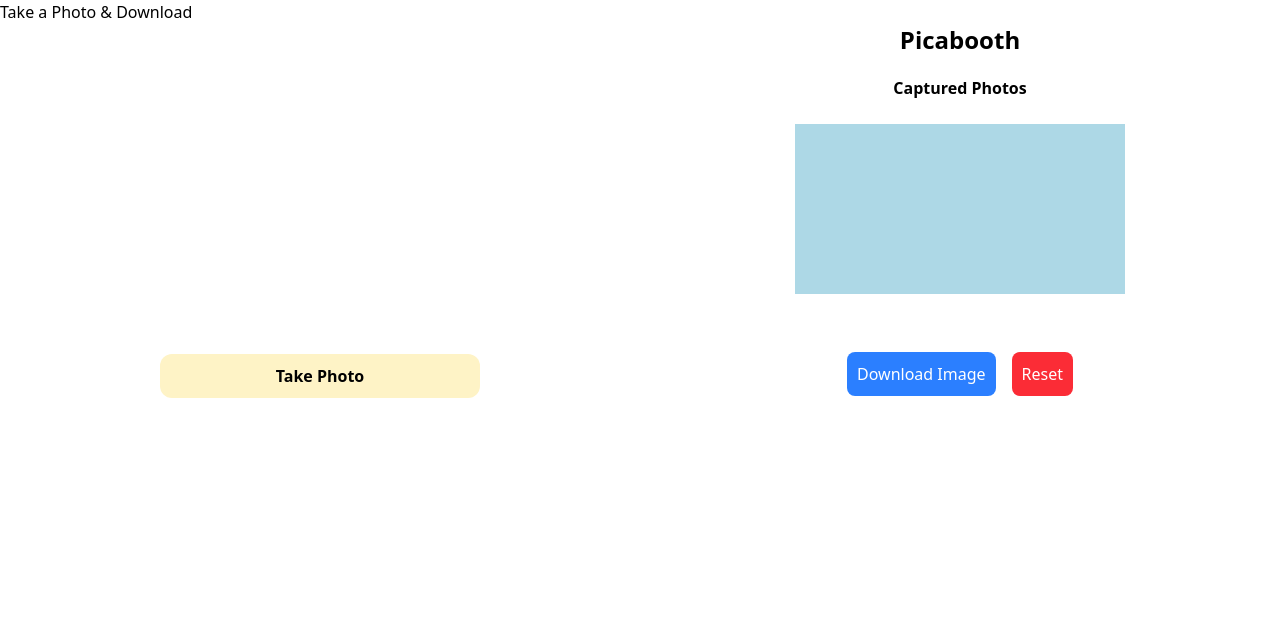
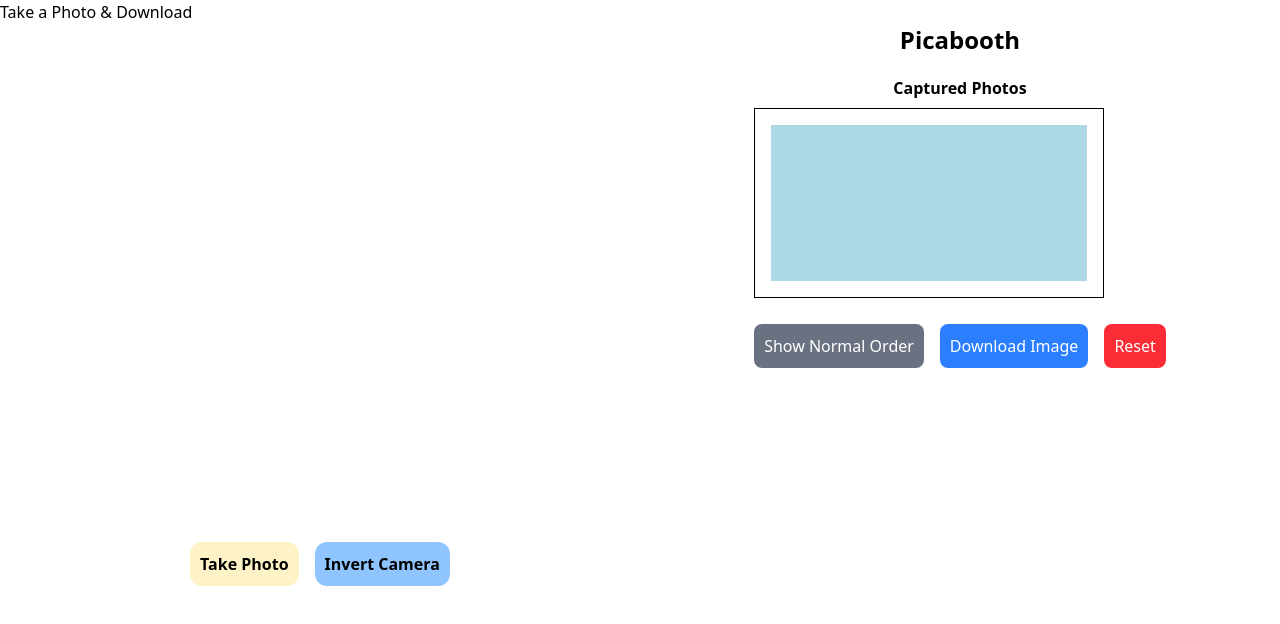
Before and after one commit to JcFaderanga/photobooth, a Next.js app: page / in a window 1280 px wide. Both pictures are taken after a click on the button "Take Photo". Shown: the top 624 px of the page. Built offline with nearby package versions, Linux system fonts and the light colour scheme; no server answers.

Commit message:
modifyed

```diff
--- a/src/components/camera.jsx
+++ b/src/components/camera.jsx
@@ -1,98 +1,99 @@
-import React,{ useCallback, useEffect, useRef, useState } from "react";
+import React, { useCallback, useEffect, useRef, useState } from "react";
 import { useGallery } from "@/context/galleryContext";
-import { StartCamera } from "@/utils";
 
-const Camera =()=> {
+const Camera = () => {
     const videoRef = useRef(null);
     const canvasRef = useRef(null);
-  const { gallery, setGallery, photo, setPhoto} = useGallery();
- console.log('this is use Ref',canvasRef.current)
+    const { gallery, setGallery } = useGallery();
+    const [isInverted, setIsInverted] = useState(false);
 
     useEffect(() => {
-    // Load saved photos from localStorage on page load
         const savedPhotos = JSON.parse(localStorage.getItem("photoGallery")) || [];
         setGallery(savedPhotos);
     }, []);
 
     const startCamera = async () => {
         try {
-      const stream = await navigator.mediaDevices.getUserMedia({ video: true });
-      if (videoRef?.current) {
+            const stream = await navigator.mediaDevices.getUserMedia({
+                video: {
+                    width: { ideal: 1920 },
+                    height: { ideal: 1080 },
+                    facingMode: "user",
+                },
+            });
+            if (videoRef.current) {
                 videoRef.current.srcObject = stream;
             }
-         setPhoto(null);
         } catch (error) {
             console.error("Error accessing camera:", error);
             alert("Could not access camera. Please check permissions.");
         }
     };
 
+    useEffect(() => {
         startCamera();
+    }, []);
 
     const takePhoto = useCallback(() => {
       const canvas = canvasRef.current;
       const video = videoRef.current;
       if (!canvas || !video) return;
 
-    // Get video dimensions
       const videoWidth = video.videoWidth;
       const videoHeight = video.videoHeight;
-
-    // Find the smaller dimension to make a square
       const size = Math.min(videoWidth, videoHeight);
 
-    // Center the crop (calculate top-left position)
-    const sx = (videoWidth - size) / 2;
-    const sy = (videoHeight - size) / 2;
+      const outputSize = 1000; // Higher resolution for better quality
 
-    // Set canvas to a fixed square size
-    const outputSize = 500; // Change this if you want a different square size
       canvas.width = outputSize;
       canvas.height = outputSize;
 
       const ctx = canvas.getContext("2d");
-    ctx.drawImage(video, sx, sy, size, size, 0, 0, outputSize, outputSize);
 
-    const imageUrl = canvas.toDataURL("image/png");
-    setPhoto(imageUrl);
+      if (isInverted) {
+          ctx.translate(outputSize, 0);
+          ctx.scale(-1, 1);
+      }
 
-    // Save photo to gallery
+      ctx.drawImage(video, (videoWidth - size) / 2, (videoHeight - size) / 2, size, size, 0, 0, outputSize, outputSize);
+
+      const imageUrl = canvas.toDataURL("image/png", 1.0);
+
+      // Save to gallery (no need for setPhoto)
       const updatedGallery = [imageUrl, ...gallery];
       setGallery(updatedGallery);
       localStorage.setItem("photoGallery", JSON.stringify(updatedGallery));
   });
 
 
+
     return (
-    <div className="">
+        <div className="text-center">
             <div className="mx-auto max-w-[500px]">
-        {!photo ? (
-          <>
                 <video
                     ref={videoRef}
                     autoPlay
                     playsInline
-              className="w-[300px] h-[300px] object-cover border-black rounded-[10px]"
+                    className={`w-[500px] h-[500px] object-cover border-black rounded-lg ${isInverted ? "scale-x-[-1]" : ""}`}
                 />
-          </>
-        ) : (
-            <img
-              src={photo}
-              alt="Captured"
-              className="w-full max-w-[320px] border-black rounded-[10px]"
-            />
-        )}
+                <div className="mt-2 flex justify-center gap-4">
                     <button
                         onClick={takePhoto}
-            className=" w-full rounded-xl bg-amber-100 font-bold"
+                        className="rounded-xl bg-amber-100 font-bold px-4 py-2"
                     >
                         Take Photo
                     </button>
-
+                    <button
+                        onClick={() => setIsInverted(!isInverted)}
+                        className="rounded-xl bg-blue-300 font-bold px-4 py-2"
+                    >
+                        {isInverted ? "Normal Camera" : "Invert Camera"}
+                    </button>
+                </div>
                 <canvas ref={canvasRef} className="hidden"></canvas>
             </div>
         </div>
     );
-}
+};
 
 export default React.memo(Camera);
--- a/src/components/gallery.jsx
+++ b/src/components/gallery.jsx
@@ -1,10 +1,10 @@
 "use client";
-import React, { useEffect, useRef } from "react";
+import React, { useEffect, useRef, useState } from "react";
 import { useGallery } from "@/context/galleryContext";
 
 const Gallery = () => {
     const { gallery, setGallery } = useGallery();
-    const revereGallery = gallery.slice().reverse(); // Maintain reversed order
+    const [isReversed, setIsReversed] = useState(true); // Toggle inversion
     const canvasRef = useRef(null);
 
     useEffect(() => {
@@ -13,57 +13,63 @@ const Gallery = () => {
         const canvas = canvasRef.current;
         const ctx = canvas.getContext("2d");
 
-        // Image & Grid Settings
-        const imgWidth = 150;
-        const imgHeight = 150;
-        const gap = 10; // Space between images
-        const padding = 10; // Padding around content
-        const cols = 2; // 2-column grid
-        const rows = Math.ceil(revereGallery.length / cols);
+        // Use device pixel ratio for best quality
+        const scaleFactor = window.devicePixelRatio || 2; // Auto scale based on screen
+        const imgWidth = 150 * scaleFactor;
+        const imgHeight = 150 * scaleFactor;
+        const gap = 10 * scaleFactor;
+        const padding = 20 * scaleFactor;
+        const cols = 2;
+        const orderedGallery = isReversed ? gallery.slice().reverse() : gallery;
 
-        // Set canvas size dynamically (including padding)
+        const rows = Math.ceil(orderedGallery.length / cols);
         canvas.width = cols * (imgWidth + gap) - gap + 2 * padding;
         canvas.height = rows * (imgHeight + gap) - gap + 2 * padding;
 
-        // Fill canvas background with light blue
-        ctx.fillStyle = "#ADD8E6"; // Light blue
-        ctx.fillRect(0, 0, canvas.width, canvas.height);
+        canvas.style.width = `${canvas.width / scaleFactor}px`;
+        canvas.style.height = `${canvas.height / scaleFactor}px`;
+        ctx.scale(scaleFactor, scaleFactor);
+        ctx.imageSmoothingEnabled = false;
+
+        // Fill background with light blue
+        ctx.fillStyle = "#ADD8E6";
+        ctx.fillRect(0, 0, canvas.width / scaleFactor, canvas.height / scaleFactor);
 
         // Load and draw images
-        revereGallery.forEach((item, index) => {
+        orderedGallery.forEach((item, index) => {
             const image = new Image();
             image.src = item;
-            image.crossOrigin = "anonymous"; // Prevent CORS issues
+            image.crossOrigin = "anonymous";
 
             const col = index % cols;
             const row = Math.floor(index / cols);
-            const x = col * (imgWidth + gap) + padding;
-            const y = row * (imgHeight + gap) + padding;
+            const x = col * (imgWidth + gap) / scaleFactor + padding / scaleFactor;
+            const y = row * (imgHeight + gap) / scaleFactor + padding / scaleFactor;
 
             image.onload = () => {
-                ctx.drawImage(image, x, y, imgWidth, imgHeight);
+                ctx.drawImage(image, x, y, imgWidth / scaleFactor, imgHeight / scaleFactor);
             };
         });
-    }, [gallery]);
+    }, [gallery, isReversed]);
 
-    // Function to download the merged image
+    // Download the high-quality merged image
     const downloadMergedImage = () => {
         const canvas = canvasRef.current;
         const link = document.createElement("a");
-        link.href = canvas.toDataURL("image/png");
+        link.href = canvas.toDataURL("image/png", 1.0); // High-quality PNG
         link.download = "gallery.png";
         link.click();
     };
 
-    // Function to reset the gallery & clear the canvas
+    // Reset gallery & clear canvas
     const resetGallery = () => {
-        setGallery([]); // Clear the gallery state
-        localStorage.removeItem("photoGallery"); // Remove from local storage
+        setGallery([]);
+        localStorage.removeItem("photoGallery");
 
         const canvas = canvasRef.current;
         const ctx = canvas.getContext("2d");
-        ctx.clearRect(0, 0, canvas.width, canvas.height); // Clear the canvas
-        ctx.fillStyle = "#ADD8E6"; // Reset to light blue
+        ctx.clearRect(0, 0, canvas.width, canvas.height);
+        ctx.fillStyle = "#ADD8E6";
         ctx.fillRect(0, 0, canvas.width, canvas.height);
     };
 
@@ -71,8 +77,14 @@ const Gallery = () => {
         <div className="text-center">
             <h1 className="font-bold text-2xl mb-4">Picabooth</h1>
             <h2 className="font-bold mt-5">Captured Photos</h2>
-            <canvas ref={canvasRef} className=" my-2 p-4"></canvas>
-            <div className="flex justify-center gap-4 mt-8">
+            <canvas ref={canvasRef} className="border border-black my-2 p-4"></canvas>
+            <div className="flex justify-center gap-4 mt-4">
+                <button
+                    onClick={() => setIsReversed(!isReversed)}
+                    className="bg-gray-500 text-white px-4 py-2 rounded-lg"
+                >
+                    {isReversed ? "Show Normal Order" : "Show Reversed Order"}
+                </button>
                 <button
                     onClick={downloadMergedImage}
                     className="bg-blue-500 text-white px-4 py-2 rounded-lg"
```
Lines whose indentation alone changed are shown as unchanged.
